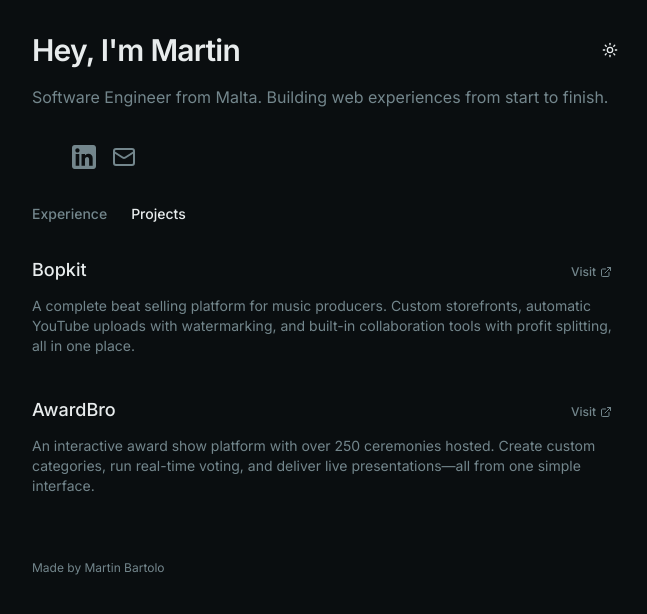
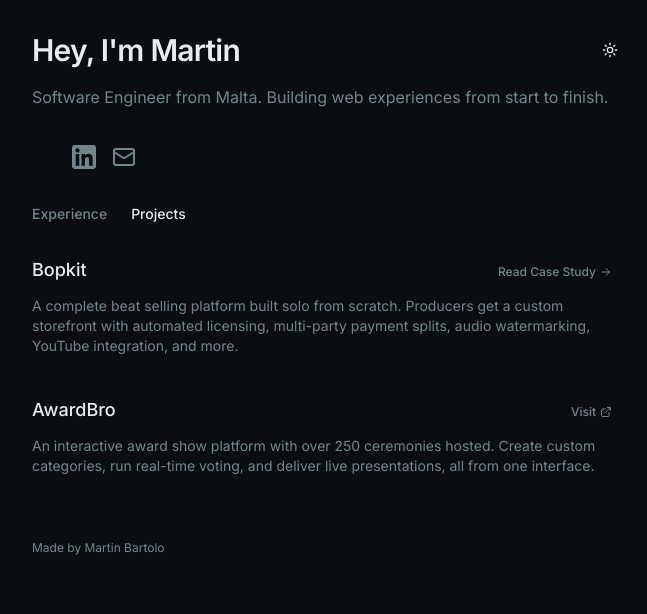
Before and after one commit to martinbartolo/resume-website, a Next.js app: page / in a window 1280 px wide. Both pictures are taken after a click on the button "Projects". Shown: the top 614 px of the page, without its empty margins (312-959 px from the left). Built offline with nearby package versions, Linux system fonts and the light colour scheme; some icons are missing.

Commit message:
refactor project links and update descriptions for clarity

```diff
--- a/src/app/page.tsx
+++ b/src/app/page.tsx
@@ -1,6 +1,6 @@
 "use client";
 
-import { ExternalLink } from "lucide-react";
+import { ArrowRight, ExternalLink } from "lucide-react";
 import Link from "next/link";
 
 import SocialIcons from "../components/social-icons";
@@ -44,7 +44,15 @@ function ProjectsSection() {
             <h3 className="text-foreground text-lg font-medium">
               {item.title}
             </h3>
-            {item.link && (
+            {item.link &&
+              (item.link.startsWith("/") ? (
+                <Button variant="link" size="sm" asChild className="gap-1">
+                  <Link href={item.link}>
+                    <span className="text-xs">Read Case Study</span>
+                    <ArrowRight className="size-3!" />
+                  </Link>
+                </Button>
+              ) : (
                 <Button variant="link" size="sm" asChild className="gap-1">
                   <Link
                     href={item.link}
@@ -55,7 +63,7 @@ function ProjectsSection() {
                     <ExternalLink className="size-3!" />
                   </Link>
                 </Button>
-            )}
+              ))}
           </div>
           <p className="text-muted-foreground text-sm">{item.description}</p>
         </article>
--- a/src/content/side-projects.json
+++ b/src/content/side-projects.json
@@ -1,11 +1,11 @@
 [
   {
-    "description": "A complete beat selling platform for music producers. Custom storefronts, automatic YouTube uploads with watermarking, and built-in collaboration tools with profit splitting, all in one place.",
-    "link": "https://www.bopkit.com",
+    "description": "A complete beat selling platform built solo from scratch. Producers get a custom storefront with automated licensing, multi-party payment splits, audio watermarking, YouTube integration, and more.",
+    "link": "/projects/bopkit",
     "title": "Bopkit"
   },
   {
-    "description": "An interactive award show platform with over 250 ceremonies hosted. Create custom categories, run real-time voting, and deliver live presentations—all from one simple interface.",
+    "description": "An interactive award show platform with over 250 ceremonies hosted. Create custom categories, run real-time voting, and deliver live presentations, all from one interface.",
     "link": "https://www.awardbro.com",
     "title": "AwardBro"
   }
```
Lines whose indentation alone changed are shown as unchanged.
